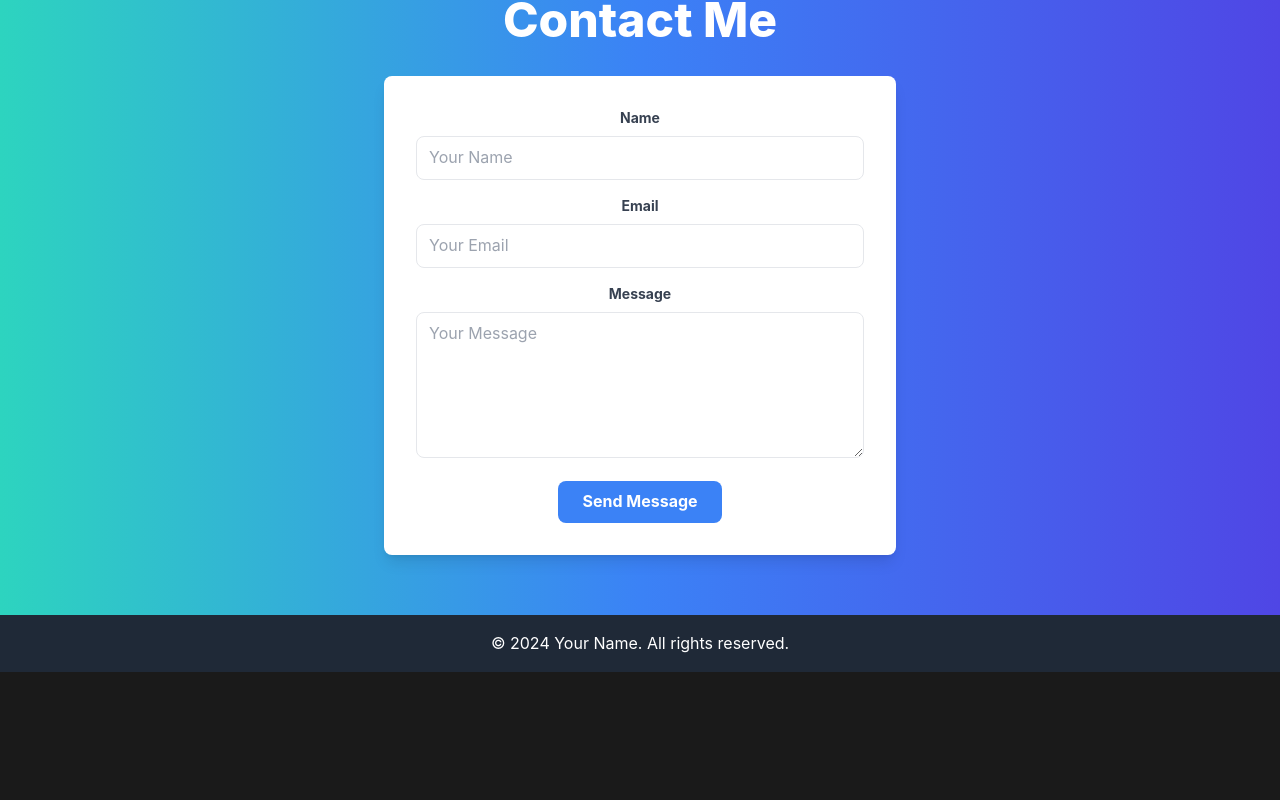
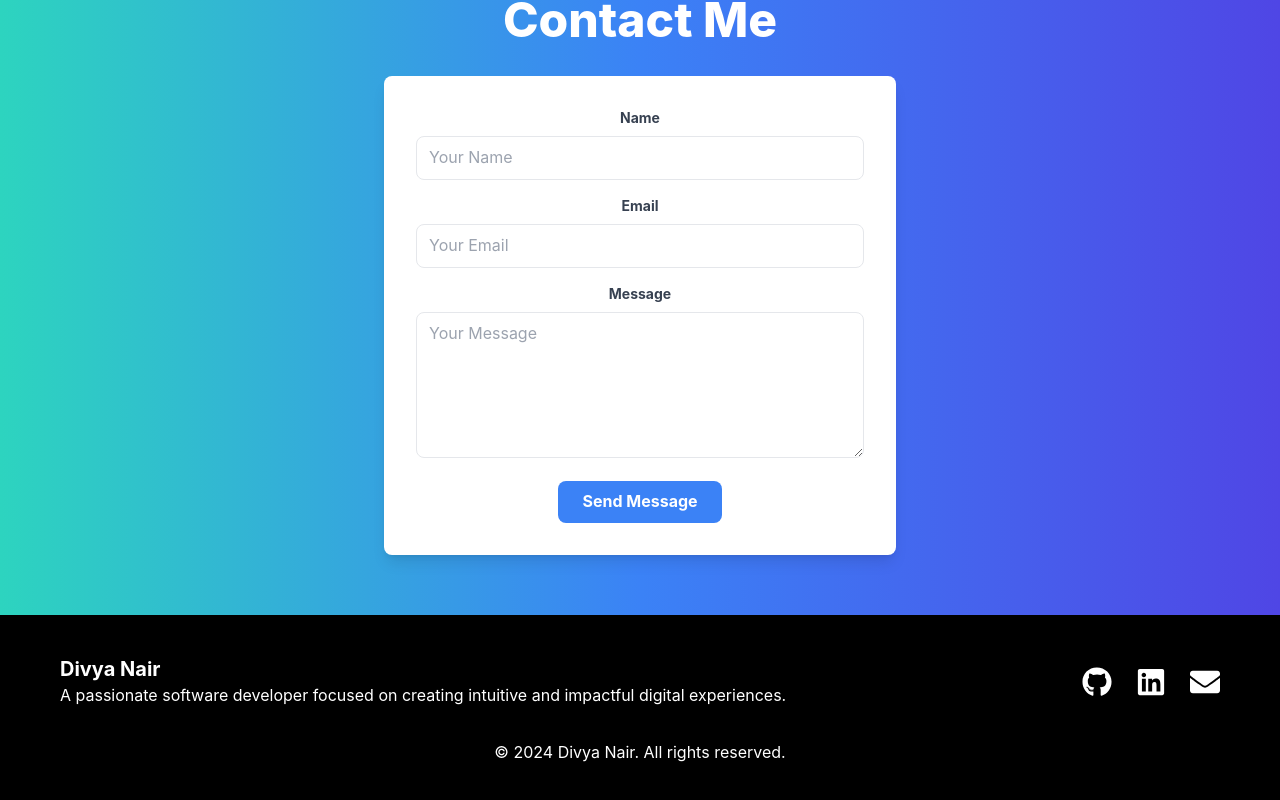
Before and after one commit to divyanair1111/Portfolio-Website, a React (Create React App) app in the folder my-portfolio/: page / in a window 1280 px wide. Shown: the part 3697-4497 px from the top of the page. Before the commit the page ends 4369 px from the top, so only its background shows below. Built offline with nearby package versions, Linux system fonts and the light colour scheme.

Commit message:
footer fix

```diff
--- a/my-portfolio/package.json
+++ b/my-portfolio/package.json
@@ -9,6 +9,7 @@
     "framer-motion": "^11.3.28",
     "react": "^18.3.1",
     "react-dom": "^18.3.1",
+    "react-icons": "^5.3.0",
     "react-scripts": "^5.0.1",
     "web-vitals": "^2.1.4"
   },
--- a/my-portfolio/src/components/Footer.js
+++ b/my-portfolio/src/components/Footer.js
@@ -1,9 +1,29 @@
 import React from 'react';
+import { FaGithub, FaLinkedin, FaEnvelope } from 'react-icons/fa'; // Make sure to install react-icons if not already
 
 const Footer = () => {
   return (
-    <footer className="bg-gray-800 text-white text-center py-4">
-      <p>&copy; {new Date().getFullYear()} Your Name. All rights reserved.</p>
+    <footer className="bg-black text-white py-10">
+      <div className="container mx-auto flex flex-col items-center justify-between md:flex-row">
+        <div className="mb-4 md:mb-0">
+          <h2 className="text-xl font-bold">Divya Nair</h2>
+          <p>A passionate software developer focused on creating intuitive and impactful digital experiences.</p>
+        </div>
+        <div className="flex space-x-6">
+          <a href="https://github.com/divyanair1111" target="_blank" rel="noopener noreferrer" className="text-white hover:text-gray-400 transition-colors duration-200">
+            <FaGithub size={30} />
+          </a>
+          <a href="https://www.linkedin.com/in/divyaradhakrishnannair1111/" target="_blank" rel="noopener noreferrer" className="text-white hover:text-gray-400 transition-colors duration-200">
+            <FaLinkedin size={30} />
+          </a>
+          <a href="mailto:divyaradhakrishnannair@gmail.com" className="text-white hover:text-gray-400 transition-colors duration-200">
+            <FaEnvelope size={30} />
+          </a>
+        </div>
+      </div>
+      <div className="text-center mt-8">
+        <p>&copy; {new Date().getFullYear()} Divya Nair. All rights reserved.</p>
+      </div>
     </footer>
   );
 };
```
Also changed, not shown: 1 other file (tests, documents, lock files or other folders).
